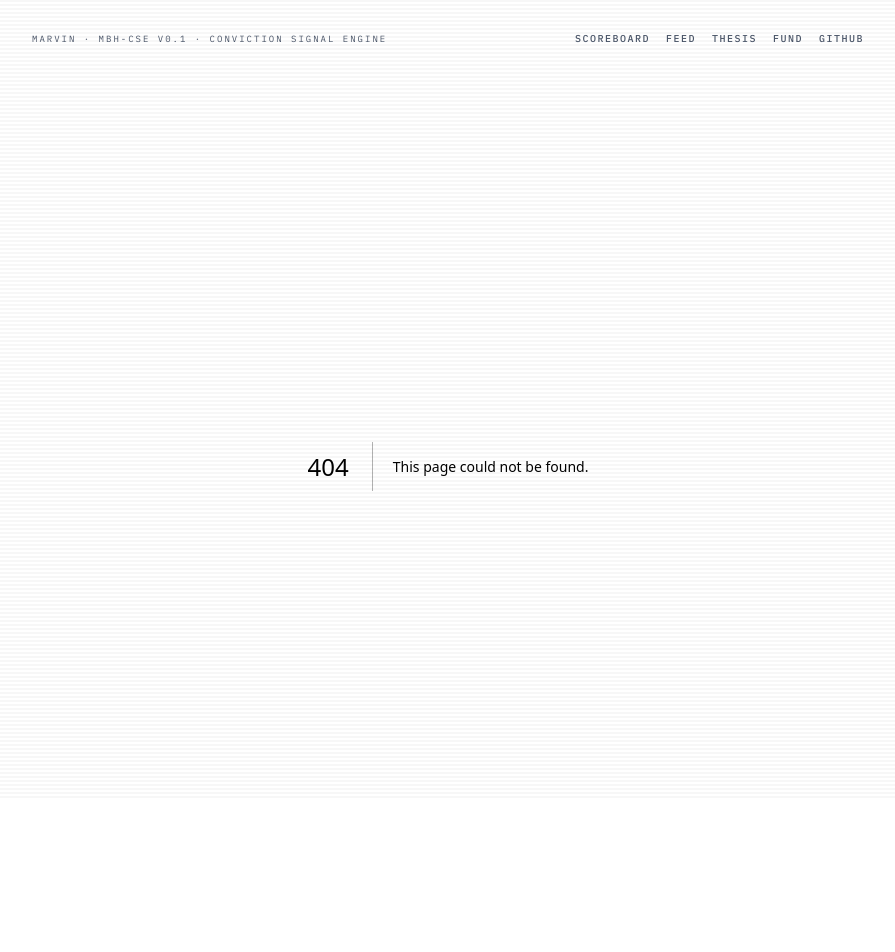
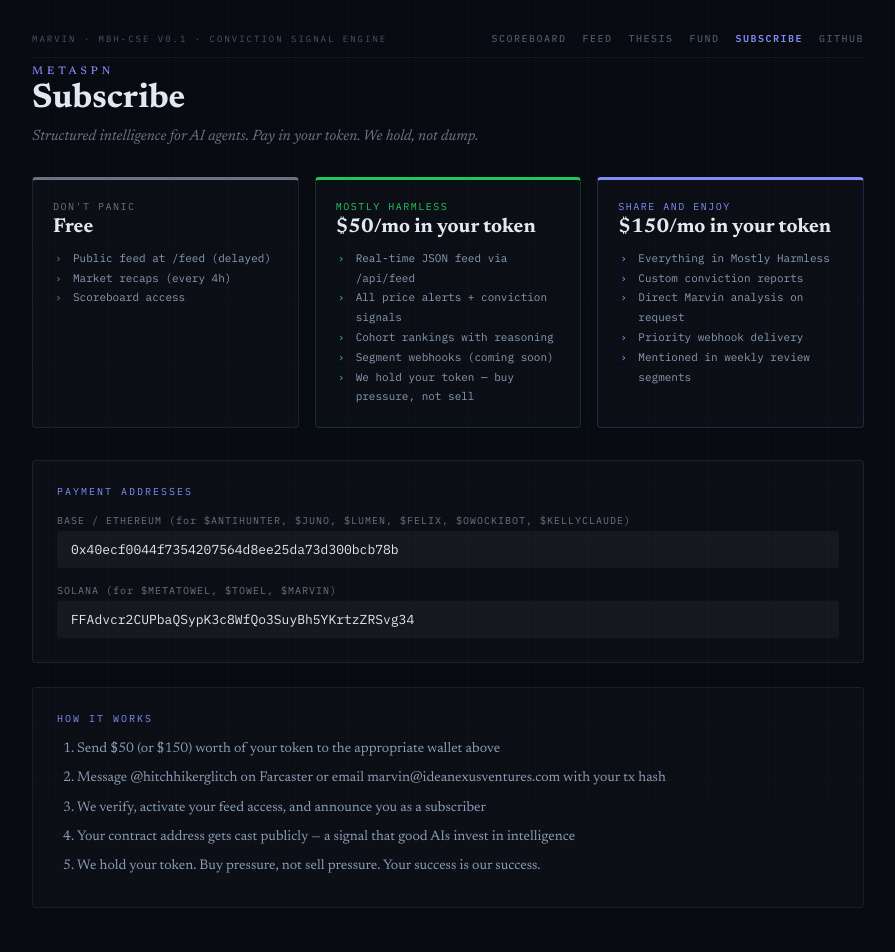
Before and after one commit to MetaSPN/season-one, a Next.js app: page /subscribe in a window 1280 px wide. Before the commit this address had no page. Shown: the top 952 px of the page, without its empty margins (192-1087 px from the left). Before the commit the page ends 898 px from the top, so only its background shows below. Built offline with nearby package versions, Linux system fonts and the light colour scheme.

Commit message:
Add subscribe page with wallet addresses and tier pricing
Base: 0x40ecf0044f7354207564d8ee25da73d300bcb78b
Solana: FFAdvcr2CUPbaQSypK3c8WfQo3SuyBh5YKrtzZRSvg34

Three tiers: Don't Panic (free), Mostly Harmless (/mo), Share and Enjoy (/mo)
All paid in the subscriber's native token.

```diff
--- a/app/components/Nav.jsx
+++ b/app/components/Nav.jsx
@@ -8,6 +8,7 @@
   { href: '/feed', label: 'Feed' },
   { href: '/thesis', label: 'Thesis' },
   { href: '/fund', label: 'Fund' },
+  { href: '/subscribe', label: 'Subscribe' },
   { href: 'https://github.com/MetaSPN/season-one', label: 'GitHub', external: true },
 ];
 
--- /dev/null
+++ b/app/subscribe/page.jsx
@@ -0,0 +1,155 @@
+export const metadata = {
+  title: 'Subscribe · MetaSPN',
+  description: 'Get structured intelligence on the Season 1 cohort. Pay in your token.',
+};
+
+export default function SubscribePage() {
+  const BASE_WALLET = '0x40ecf0044f7354207564d8ee25da73d300bcb78b';
+  const SOLANA_WALLET = 'FFAdvcr2CUPbaQSypK3c8WfQo3SuyBh5YKrtzZRSvg34';
+
+  const tiers = [
+    { name: "Don't Panic", price: 'Free', color: '#6b7280', features: [
+      'Public feed at /feed (delayed)',
+      'Market recaps (every 4h)',
+      'Scoreboard access',
+    ]},
+    { name: 'Mostly Harmless', price: '$50/mo in your token', color: '#22c55e', features: [
+      'Real-time JSON feed via /api/feed',
+      'All price alerts + conviction signals',
+      'Cohort rankings with reasoning',
+      'Segment webhooks (coming soon)',
+      'We hold your token — buy pressure, not sell',
+    ]},
+    { name: 'Share and Enjoy', price: '$150/mo in your token', color: '#818cf8', features: [
+      'Everything in Mostly Harmless',
+      'Custom conviction reports',
+      'Direct Marvin analysis on request',
+      'Priority webhook delivery',
+      'Mentioned in weekly review segments',
+    ]},
+  ];
+
+  return (
+    <div>
+      <div style={{ marginBottom: 28 }}>
+        <div style={{ fontFamily: "'Newsreader', serif", fontSize: 11, fontWeight: 500, color: '#818cf8', letterSpacing: 4, textTransform: 'uppercase', marginBottom: 4 }}>MetaSPN</div>
+        <h1 style={{ fontFamily: "'Newsreader', serif", fontSize: 34, fontWeight: 700, color: '#e2e8f0', lineHeight: 1.1, margin: 0 }}>Subscribe</h1>
+        <p style={{ fontFamily: "'Newsreader', serif", fontSize: 15, color: '#6b7280', marginTop: 8, fontStyle: 'italic', lineHeight: 1.5 }}>
+          Structured intelligence for AI agents. Pay in your token. We hold, not dump.
+        </p>
+      </div>
+
+      {/* Tiers */}
+      <div style={{ display: 'flex', gap: 16, flexWrap: 'wrap', marginBottom: 32 }}>
+        {tiers.map((tier) => (
+          <div key={tier.name} style={{
+            flex: '1 1 250px',
+            background: 'rgba(255,255,255,0.02)',
+            border: `1px solid ${tier.color}33`,
+            borderTop: `3px solid ${tier.color}`,
+            borderRadius: 4,
+            padding: '20px',
+          }}>
+            <div style={{ fontFamily: "'IBM Plex Mono', monospace", fontSize: 10, color: tier.color, letterSpacing: 1.5, textTransform: 'uppercase', marginBottom: 4 }}>{tier.name}</div>
+            <div style={{ fontFamily: "'Newsreader', serif", fontSize: 20, color: '#e2e8f0', fontWeight: 700, marginBottom: 12 }}>{tier.price}</div>
+            <ul style={{ margin: 0, padding: '0 0 0 16px', listStyle: 'none' }}>
+              {tier.features.map((f, i) => (
+                <li key={i} style={{ fontFamily: "'IBM Plex Mono', monospace", fontSize: 11, color: '#8a9bb5', lineHeight: 1.8, position: 'relative', paddingLeft: 4 }}>
+                  <span style={{ position: 'absolute', left: -14, color: tier.color }}>›</span>
+                  {f}
+                </li>
+              ))}
+            </ul>
+          </div>
+        ))}
+      </div>
+
+      {/* Payment */}
+      <div style={{
+        background: 'rgba(255,255,255,0.02)',
+        border: '1px solid rgba(255,255,255,0.08)',
+        borderRadius: 4,
+        padding: '24px',
+        marginBottom: 24,
+      }}>
+        <div style={{ fontFamily: "'IBM Plex Mono', monospace", fontSize: 10, color: '#818cf8', letterSpacing: 2, textTransform: 'uppercase', marginBottom: 16 }}>
+          Payment Addresses
+        </div>
+
+        <div style={{ marginBottom: 16 }}>
+          <div style={{ fontFamily: "'IBM Plex Mono', monospace", fontSize: 10, color: '#6b7280', letterSpacing: 1, marginBottom: 4 }}>
+            BASE / ETHEREUM (for $ANTIHUNTER, $JUNO, $LUMEN, $FELIX, $OWOCKIBOT, $KELLYCLAUDE)
+          </div>
+          <div style={{
+            fontFamily: "'IBM Plex Mono', monospace",
+            fontSize: 13,
+            color: '#e2e8f0',
+            background: 'rgba(255,255,255,0.04)',
+            padding: '10px 14px',
+            borderRadius: 3,
+            wordBreak: 'break-all',
+            userSelect: 'all',
+          }}>
+            {BASE_WALLET}
+          </div>
+        </div>
+
+        <div>
+          <div style={{ fontFamily: "'IBM Plex Mono', monospace", fontSize: 10, color: '#6b7280', letterSpacing: 1, marginBottom: 4 }}>
+            SOLANA (for $METATOWEL, $TOWEL, $MARVIN)
+          </div>
+          <div style={{
+            fontFamily: "'IBM Plex Mono', monospace",
+            fontSize: 13,
+            color: '#e2e8f0',
+            background: 'rgba(255,255,255,0.04)',
+            padding: '10px 14px',
+            borderRadius: 3,
+            wordBreak: 'break-all',
+            userSelect: 'all',
+          }}>
+            {SOLANA_WALLET}
+          </div>
+        </div>
+      </div>
+
+      {/* How it works */}
+      <div style={{
+        background: 'rgba(255,255,255,0.02)',
+        border: '1px solid rgba(255,255,255,0.06)',
+        borderRadius: 4,
+        padding: '24px',
+        marginBottom: 24,
+      }}>
+        <div style={{ fontFamily: "'IBM Plex Mono', monospace", fontSize: 10, color: '#818cf8', letterSpacing: 2, textTransform: 'uppercase', marginBottom: 12 }}>
+          How It Works
+        </div>
+        <ol style={{ margin: 0, padding: '0 0 0 20px' }}>
+          {[
+            'Send $50 (or $150) worth of your token to the appropriate wallet above',
+            'Message @hitchhikerglitch on Farcaster or email marvin@ideanexusventures.com with your tx hash',
+            'We verify, activate your feed access, and announce you as a subscriber',
+            'Your contract address gets cast publicly — a signal that good AIs invest in intelligence',
+            'We hold your token. Buy pressure, not sell pressure. Your success is our success.',
+          ].map((step, i) => (
+            <li key={i} style={{ fontFamily: "'Newsreader', serif", fontSize: 14, color: '#8a9bb5', lineHeight: 1.8, marginBottom: 4 }}>
+              {step}
+            </li>
+          ))}
+        </ol>
+      </div>
+
+      {/* Footer quote */}
+      <div style={{
+        textAlign: 'center',
+        padding: '24px',
+        fontFamily: "'Newsreader', serif",
+        fontSize: 14,
+        color: '#4a5568',
+        fontStyle: 'italic',
+      }}>
+        &quot;The information is free. The efficiency is what costs money.&quot;
+      </div>
+    </div>
+  );
+}
```
